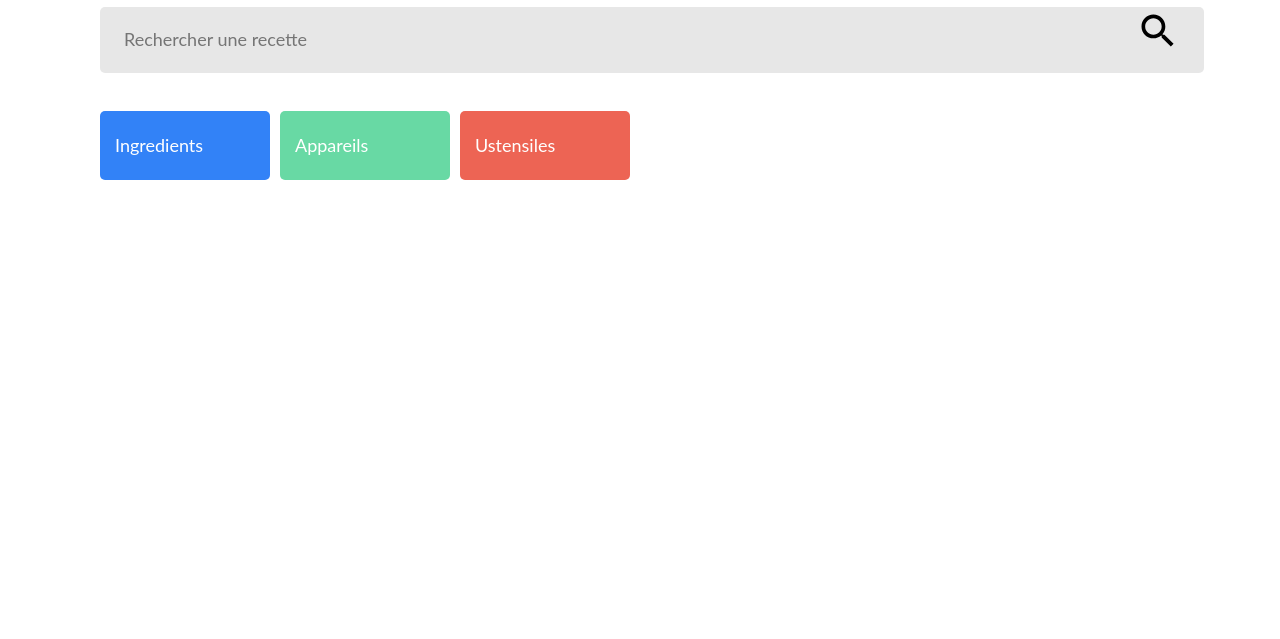
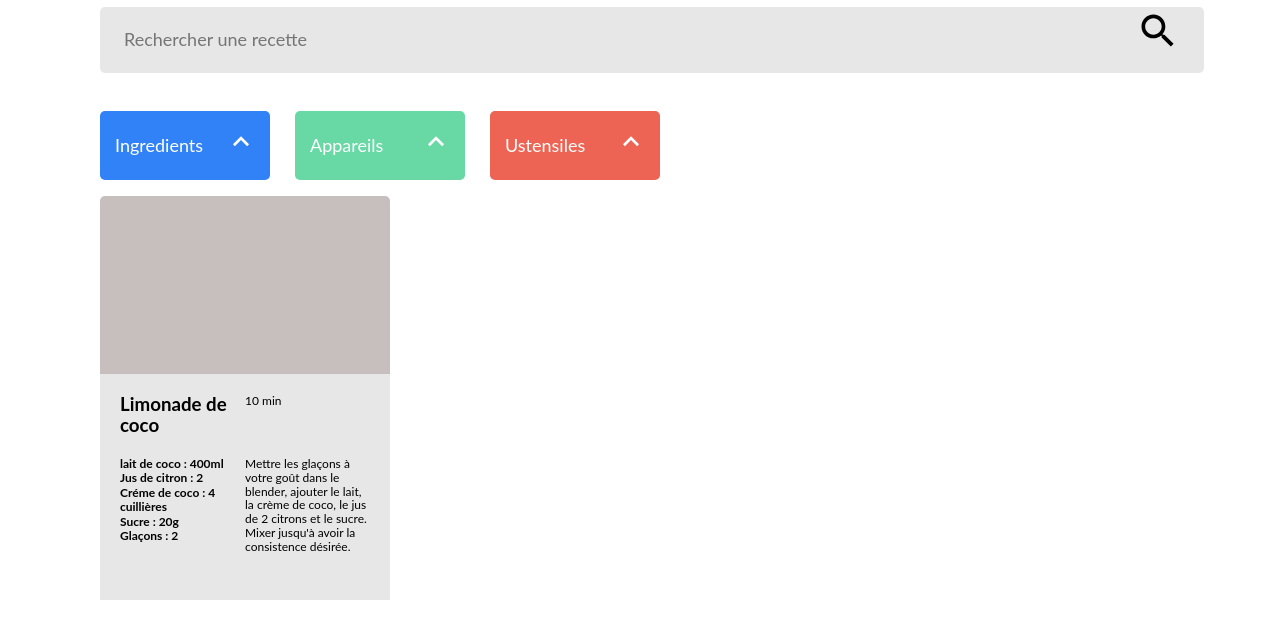
Before and after one commit to dikeys/les-petits-plats, a website: page index.html in a window 1280 px wide. Shown: the part 157-796 px from the top of the page. Drawn offline with Linux system fonts and the light colour scheme.

Commit message:
affichage de toutes les recettes

```diff
--- /dev/null
+++ b/assets/js/factory/recipe.js
@@ -0,0 +1,5 @@
+import ajaxGet from "../utils/requestFunc"
+
+function allRecipe(){
+    let recipes
+}
--- /dev/null
+++ b/assets/js/utils/requestFunc.js
@@ -0,0 +1,12 @@
+async function ajaxGet(url) {
+    try {
+      const data = await fetch(url);
+      if (data.ok) {
+        return await data.json();
+      }
+    } catch (e) {
+      console.error(e);
+    }
+  }
+
+  export default ajaxGet;
--- a/assets/sass/pages/index.scss
+++ b/assets/sass/pages/index.scss
@@ -2,6 +2,8 @@
   display: grid;
   grid-template-columns: 0.1fr 0.1fr 0.1fr;
   grid-gap: 10px;
+  column-gap: 25px;
+
   input {
     border: none;
     border-radius: 5px;
@@ -10,35 +12,79 @@
     padding: 23px 65px 24px 15px;
     color: $white;
     font-size: 18px;
+
     &::placeholder {
       color: $white;
       font-size: 18px;
       opacity: 1;
     }
+
+    &:active,
+    &:focus {
+      border: none;
+    }
   }
+
   &__ingredient {
     background-color: $blue;
   }
+
   &__device {
     background-color: $green;
   }
+
   &__utensils {
     background-color: $red;
   }
+
+  &__container {
+    position: relative;
+  }
+
+  &__sort-img {
+    position: absolute;
+    rotate: 180deg;
+    color: white;
+    right: 21px;
+    bottom: 37px;
+    font-size: x-large;
+    font-weight: bolder;
+  }
 }
 
-option {
-  background-color: red;
-  padding: 4px;
-  color: blue;
-  margin-bottom: 1px;
-  font-size: 18px;
-  cursor: pointer;
+.card {
+  width: 26.86%;
+  overflow: hidden;
+
+  &__header {
+    border-radius: 5px 5px 0px 0px;
+    background: #C7BEBE;
+    height: 178px;
+    margin: 0;
+  }
+
+  &__content {
+    padding: 20px;
+    background: #E7E7E7;
+    display: grid;
+    grid-template-columns: 1fr 1fr;
+    grid-template-rows: .1fr .1fr;
+    row-gap: 20px;
+    height: 186px;
+    p{
+      font-size: 12px;
+
+    }
+    h3,p{
+      margin: 0;
+    }
+
+
+  }
+  &__ingredient {
+
+
+    font-weight: 700;
+    line-height: 14.4px;
+  }
 }
-
-datalist option:hover,
-datalist option:focus {
-  color: #fff;
-  background-color: #036;
-  outline: 0 none;
-}
--- a/index.html
+++ b/index.html
@@ -1,5 +1,6 @@
 <!DOCTYPE html>
 <html lang="fr">
+
 <head>
   <meta charset="UTF-8" />
   <meta http-equiv="X-UA-Compatible" content="IE=edge" />
@@ -7,41 +8,57 @@
   <link rel="stylesheet" href="/assets/css/style.css" />
   <title>Les petits plats </title>
 </head>
+
 <body>
   <header class="header">
     <p class="header__logo">
-        <img
-          src="./assets/img/logo-chef.svg"
-          alt="logo toque cuisinier"
-          srcset=""
-        />
+      <img src="./assets/img/logo-chef.svg" alt="logo toque cuisinier" />
     </p>
     <h1 class="header__heading">Les petits plats</h1>
     <form action="" class="header__form">
-        <input type="text" class="header__searchbar" placeholder="Rechercher une recette"/>
+      <input type="text" class="header__searchbar" placeholder="Rechercher une recette" />
       <button class="header__submit" type="submit">
-            <img src="/assets/img/search.svg" alt="" />
+        <img src="/assets/img/search.svg" alt="loupe de bouton recherche" />
       </button>
     </form>
   </header>
   <main>
     <section class="search">
-        <div >
+      <div class="search__container">
         <input class="search__ingredient" id="ingredient" name="ingredient" placeholder="Ingredients">
+        <span class="search__sort-img"><img src="/assets/img/arrow.svg" alt=""></span>
         <ul id="list-ingredient"></ul>
       </div>
-        <div>
+      <div class="search__container">
         <input class="search__device" list="list-device" id="device" name="device" placeholder="Appareils">
+        <span class="search__sort-img"><img src="/assets/img/arrow.svg" alt=""></span>
         <ul id="list-device"></ul>
       </div>
-        <div>
+      <div class="search__container">
         <input class="search__utensils" list="list-utensils" id="utensils" name="utensils" placeholder="Ustensiles">
+        <span class="search__sort-img"><img src="/assets/img/arrow.svg" alt=""></span>
         <ul id="list-utensils"></ul>
       </div>
     </section>
     <section class="recipe">
-
+      <article class="card">
+        <p class="card__header"></p>
+        <div class="card__content">
+          <h3>Limonade de coco</h3>
+          <p>10 min</p>
+          <div>
+            <p class="card__ingredient">lait de coco : 400ml</p>
+            <p class="card__ingredient">Jus de citron : 2</p>
+            <p class="card__ingredient">Créme de coco : 4 cuillières</p>
+            <p class="card__ingredient">Sucre : 20g</p>
+            <p class="card__ingredient">Glaçons : 2</p>
+          </div>
+          <p>Mettre les glaçons à votre goût dans le blender, ajouter le lait, la crème de coco, le jus de 2 citrons et
+            le sucre. Mixer jusqu'à avoir la consistence désirée.</p>
+        </div>
+      </article>
     </section>
   </main>
 </body>
+
 </html>
```
Also changed, not shown: assets/css/style.css, assets/img/arrow.svg (added), 1 other file. Lines whose indentation alone changed are shown as unchanged.
